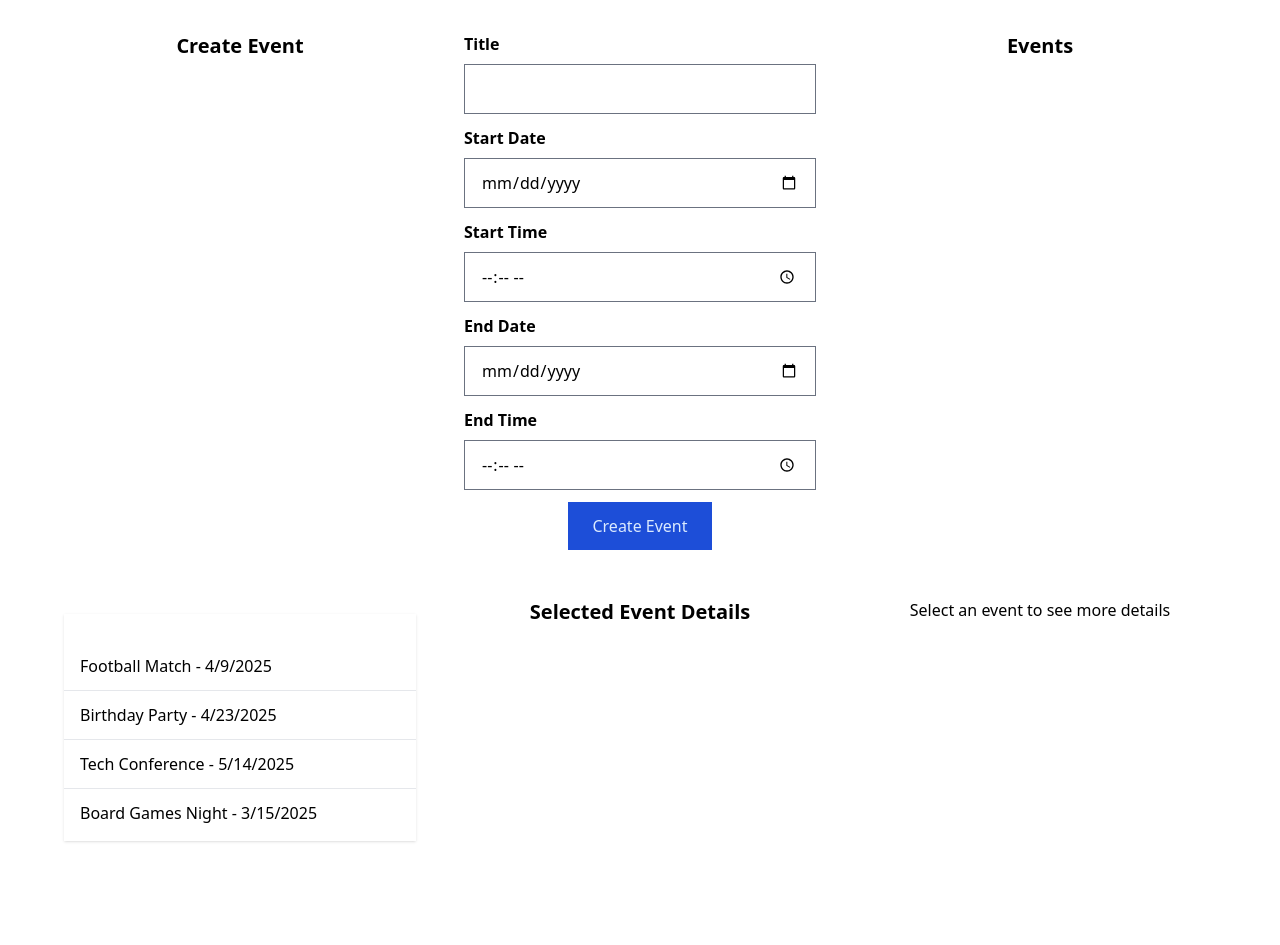
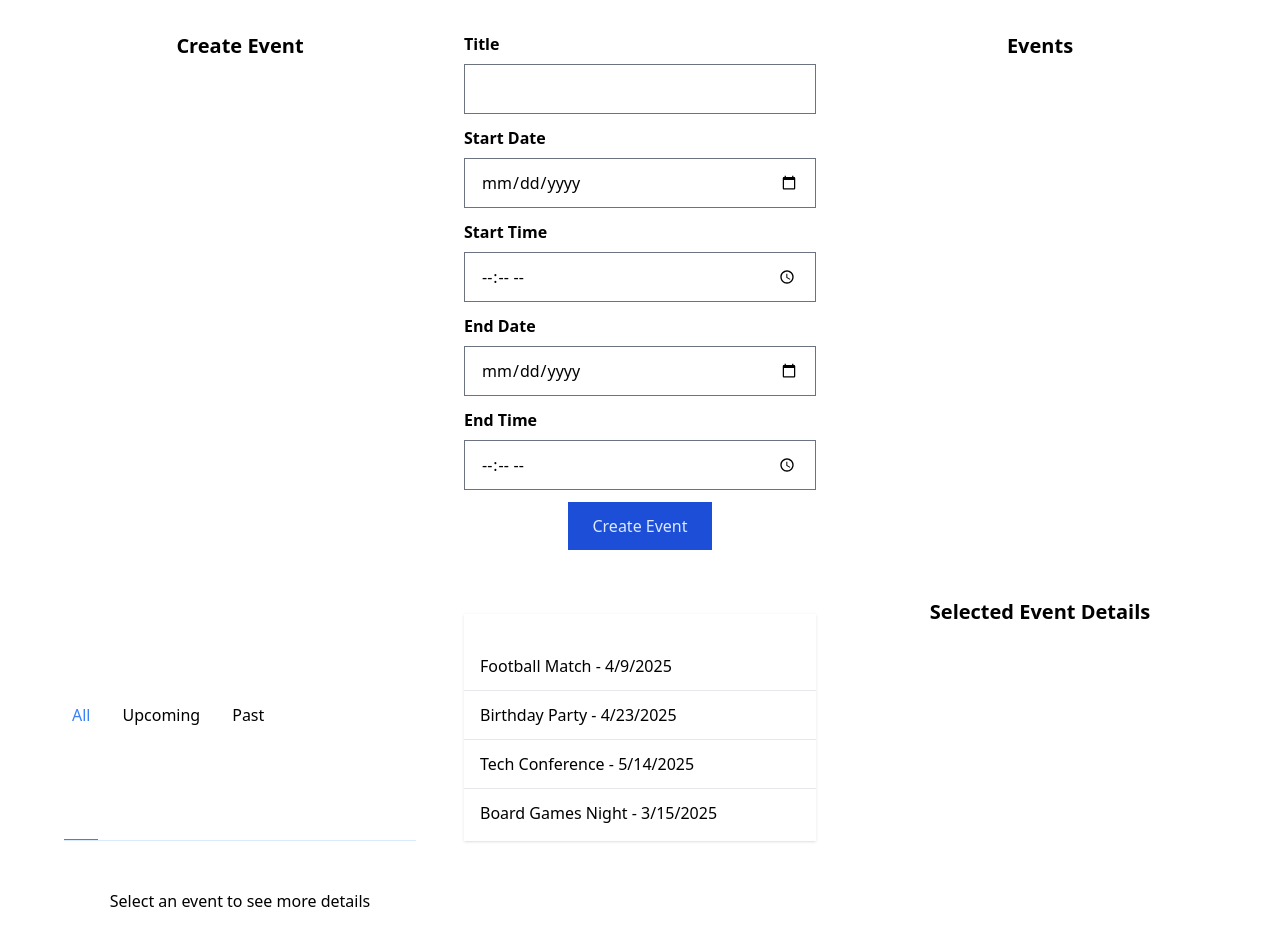
Before and after one commit to arief-github/react-for-enterprise, a React (Vite) app: page / in a window 1280 px wide. Before the commit the page ends 873 px from the top, so only its background shows below. Built offline with nearby package versions, Linux system fonts and the light colour scheme.

Commit message:
derived state selector

```diff
--- a/src/components/EventsManager/components/DisplayEvents.tsx
+++ b/src/components/EventsManager/components/DisplayEvents.tsx
@@ -1,7 +1,34 @@
+import { useState } from 'react';
 import shallow from 'zustand/shallow';
 import { EventsState, useEventsStore } from '../eventsStore';
+import type { Event } from '../eventsTypes';
+import EventsTab, { EventTab } from './EventsTab';
+
+const pastAndUpcomingEventsSelector = (state: EventsState) => {
+  const upcomingEvents: Event[] = [];
+  const pastEvents: Event[] = [];
+  for (const event of state.events) {
+    const [day, month, year] = event.endDate
+      .split('/')
+      .map((item) => parseInt(item));
+    const [hour, minute] = event.endTime.split(':');
+    const isUpcoming =
+      new Date(year, month - 1, day, parseInt(hour), parseInt(minute)) >
+      new Date();
+    if (isUpcoming) {
+      upcomingEvents.push(event);
+    } else {
+      pastEvents.push(event);
+    }
+  }
+  return {
+    upcomingEvents,
+    pastEvents,
+  };
+};
 
 const DisplayEvents = () => {
+  const [eventsToShow, setEventsToShow] = useState<EventTab>('all');
   const { allEvents, selectEvent } = useEventsStore(
     (state: EventsState) => ({
       allEvents: state.events,
@@ -10,12 +37,26 @@ const DisplayEvents = () => {
     shallow
   );
 
+  const { pastEvents, upcomingEvents } = useEventsStore(
+    pastAndUpcomingEventsSelector,
+    shallow
+  );
+
+  const eventsMap: Record<EventTab, Event[]> = {
+    all: allEvents,
+    upcoming: upcomingEvents,
+    past: pastEvents,
+  };
+
+  const events = eventsMap[eventsToShow];
+
   return (
     <>
       <h2 className='font-semibold text-xl mb-4'>Events</h2>
+      <EventsTab activeTab={eventsToShow} setActiveTab={setEventsToShow} />
       <div className='mt-4'>
         <ul className='text-left shadow py-4 space-y-3 divide-y'>
-          {Array.isArray(allEvents) && allEvents.length ? (
+          {Array.isArray(events) && events.length ? (
             allEvents.map((event) => {
               return (
                 <li key={event.id} className='mt-3'>
--- /dev/null
+++ b/src/components/EventsManager/components/EventsTab.tsx
@@ -0,0 +1,40 @@
+import clsx from 'clsx';
+
+export type EventTab = 'all' | 'upcoming' | 'past';
+
+type EventTabProps = {
+  activeTab: EventTab;
+  setActiveTab: (tab: EventTab) => void;
+};
+
+const activeTabClass = '!border-blue-500 text-blue-500';
+const tabClass = 'px-2 pb-2 border-b border-transparent';
+
+const EventsTab = (props: EventTabProps) => {
+  const { activeTab, setActiveTab } = props;
+
+  return (
+    <div className='border-b border-blue-100 flex gap-4'>
+      <button
+        className={clsx(tabClass, activeTab === 'all' && activeTabClass)}
+        onClick={() => setActiveTab('all')}
+      >
+        All
+      </button>
+      <button
+        className={clsx(tabClass, activeTab === 'upcoming' && activeTabClass)}
+        onClick={() => setActiveTab('upcoming')}
+      >
+        Upcoming
+      </button>
+      <button
+        className={clsx(tabClass, activeTab === 'past' && activeTabClass)}
+        onClick={() => setActiveTab('past')}
+      >
+        Past
+      </button>
+    </div>
+  );
+};
+
+export default EventsTab;
```
